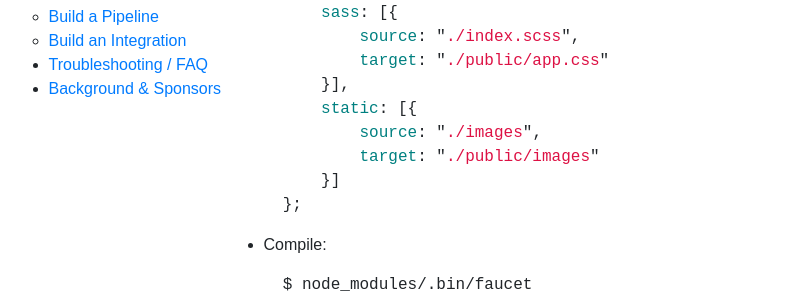
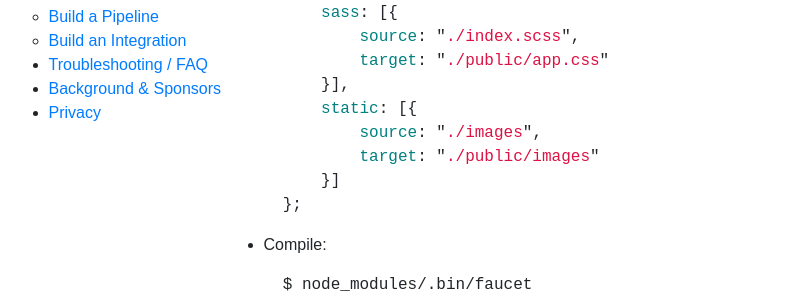
Before and after one commit to faucet-pipeline/docs, a Jekyll site: the page built from index.md, in a window 1280 px wide. Shown: the part 637-933 px from the top of the page, without its empty margins (234-1025 px from the left). Built offline with Jekyll 4.4.1, drawn with Linux system fonts in a browser that asks for light colours.

Commit message:
Link to privacy declaration

```diff
--- a/_includes/nav.html
+++ b/_includes/nav.html
@@ -28,5 +28,6 @@
 
 		<li><a href="/faq">Troubleshooting / FAQ</a></li>
 		<li><a href="/background">Background & Sponsors</a></li>
+		<li><a href="https://www.innoq.com/de/datenschutz">Privacy</a></li>
 	</ul>
 </nav>
```
